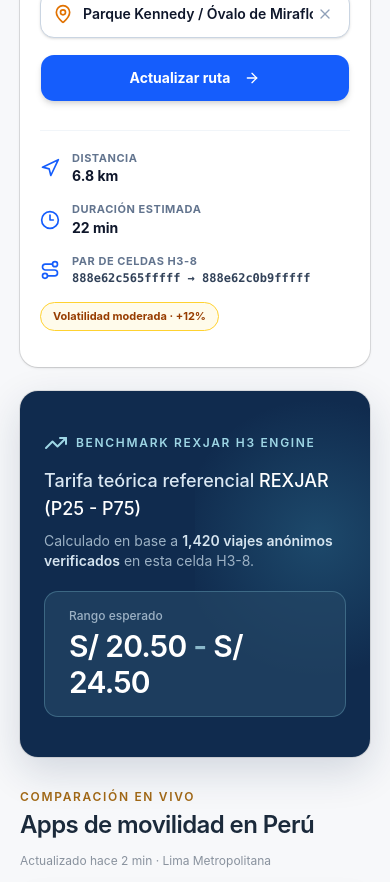
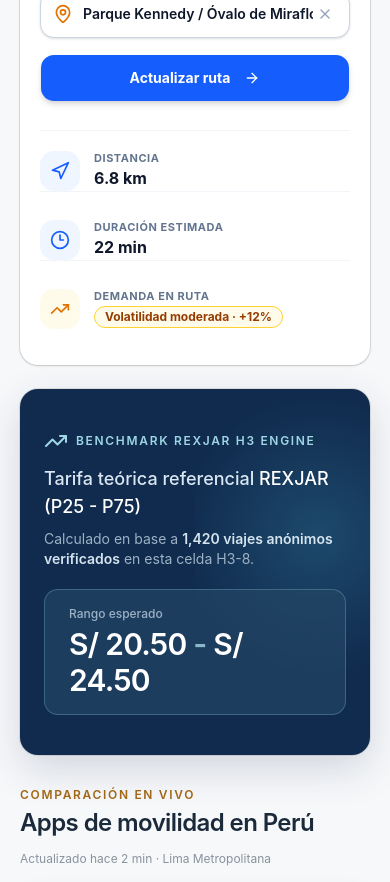
Before and after one commit to otambraico/rexjar, a React (Vite) app in the folder apps/mobile-pwa/: page / in a window 390 px wide. Shown: the part 760-1642 px from the top of the page. Built offline with nearby package versions, Linux system fonts and the light colour scheme.

Commit message:
refactor(mobile-pwa): remove raw H3 cell hashes from user view and center 3 primary route metrics

```diff
--- a/apps/mobile-pwa/src/components/PeruTaxiComparator.tsx
+++ b/apps/mobile-pwa/src/components/PeruTaxiComparator.tsx
@@ -316,32 +316,42 @@ export default function Page() {
               </Button>
             </div>
 
-            {/* Métricas Reactivas */}
-            <div className="mt-7 grid gap-4 border-t border-slate-100 pt-5 sm:grid-cols-3 lg:grid-cols-[1fr_1fr_1.5fr_auto]">
-              <div className="flex items-center gap-3">
-                <Navigation className="text-blue-600 size-5" />
+            {/* Métricas Reactivas Centradas y Balanceadas (3 Columnas) */}
+            <div className="mt-7 grid grid-cols-1 gap-4 divide-y divide-slate-100 border-t border-slate-100 pt-5 sm:grid-cols-3 sm:gap-6 sm:divide-y-0 sm:divide-x">
+              {/* Métrica 1: Distancia */}
+              <div className="flex items-center justify-start gap-3.5 sm:justify-center sm:px-4">
+                <div className="flex size-10 shrink-0 items-center justify-center rounded-xl bg-blue-50 text-blue-600">
+                  <Navigation className="size-5" />
+                </div>
                 <div>
                   <p className="text-[11px] font-bold uppercase tracking-wider text-slate-500">Distancia</p>
-                  <p className="font-bold text-slate-900 text-sm">{routeMetrics.distance}</p>
+                  <p className="text-base font-bold text-slate-900">{routeMetrics.distance}</p>
                 </div>
               </div>
-              <div className="flex items-center gap-3">
-                <Clock3 className="text-blue-600 size-5" />
+
+              {/* Métrica 2: Duración Estimada */}
+              <div className="flex items-center justify-start gap-3.5 pt-3 sm:justify-center sm:pt-0 sm:px-4">
+                <div className="flex size-10 shrink-0 items-center justify-center rounded-xl bg-blue-50 text-blue-600">
+                  <Clock3 className="size-5" />
+                </div>
                 <div>
                   <p className="text-[11px] font-bold uppercase tracking-wider text-slate-500">Duración estimada</p>
-                  <p className="font-bold text-slate-900 text-sm">{routeMetrics.duration}</p>
+                  <p className="text-base font-bold text-slate-900">{routeMetrics.duration}</p>
                 </div>
               </div>
-              <div className="flex items-center gap-3">
-                <Route className="text-blue-600 size-5" />
+
+              {/* Métrica 3: Estado de Demanda */}
+              <div className="flex items-center justify-start gap-3.5 pt-3 sm:justify-center sm:pt-0 sm:px-4">
+                <div className="flex size-10 shrink-0 items-center justify-center rounded-xl bg-amber-50 text-amber-600">
+                  <TrendingUp className="size-5" />
+                </div>
                 <div>
-                  <p className="text-[11px] font-bold uppercase tracking-wider text-slate-500">Par de celdas H3-8</p>
-                  <p className="font-mono text-xs font-bold text-slate-700">{routeMetrics.h3Pair}</p>
+                  <p className="text-[11px] font-bold uppercase tracking-wider text-slate-500">Demanda en ruta</p>
+                  <Badge className="mt-0.5 h-fit rounded-full border border-amber-300 bg-amber-50 px-2.5 py-0.5 text-xs font-bold text-amber-800 shadow-none">
+                    {routeMetrics.volatility}
+                  </Badge>
                 </div>
               </div>
-              <Badge className="h-fit justify-center rounded-full border border-amber-300 bg-amber-50 px-3 py-1.5 text-[11px] font-bold text-amber-800">
-                {routeMetrics.volatility}
-              </Badge>
             </div>
           </CardContent>
         </Card>
```
